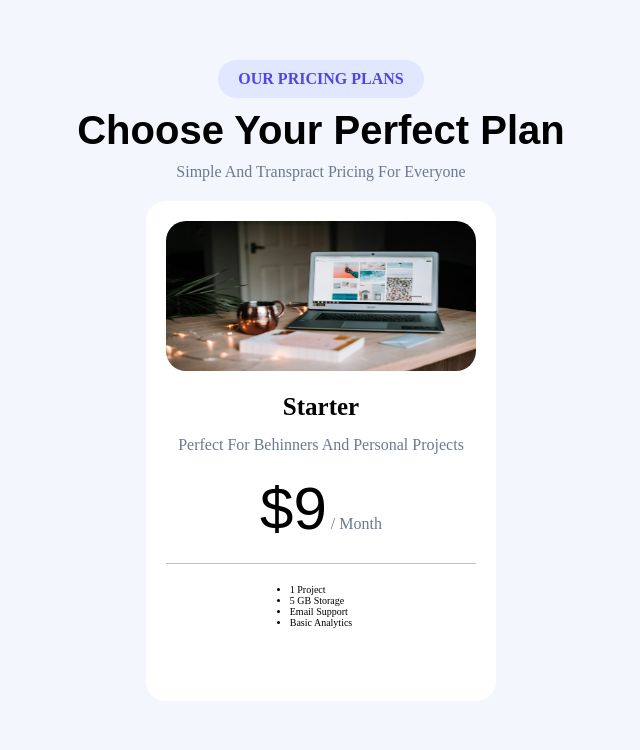
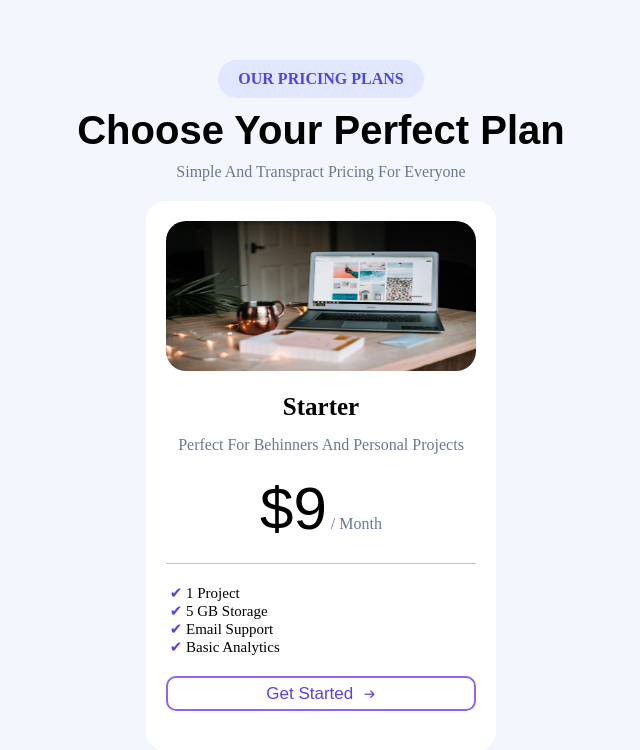
Before and after one commit to AKF-Web-Dev/solutions, a plain HTML site: page css/css-assignment-10/index.html in a window 1280 px wide. Shown: the whole page, without its empty margins (319-959 px from the left). Drawn offline with Linux system fonts and the light colour scheme.

Commit message:
the css assignment 13 has been created

```diff
--- a/css/css-assignment-10/index.html
+++ b/css/css-assignment-10/index.html
@@ -4,6 +4,15 @@
     <meta charset="UTF-8" />
     <meta name="viewport" content="width=device-width, initial-scale=1.0" />
     <link rel="stylesheet" href="style.css" />
+
+    <!-- font awesome cdn link -->
+    <link
+      rel="stylesheet"
+      href="https://cdnjs.cloudflare.com/ajax/libs/font-awesome/7.3.1/css/all.min.css"
+      integrity="sha512-QeR2VH+lsBE5LSAe1Q5EnTBbe7XTBubt8dG93Y7gidSgdMCr8nVqKcfKAMyN96SV8KDbZVTDXChatu5G2KQGzg=="
+      crossorigin="anonymous"
+      referrerpolicy="no-referrer"
+    />
     <title>CSS Assignment 10</title>
   </head>
   <body>
@@ -31,6 +40,7 @@
         </div>
         <div class="line"></div>
 
+        <div class="list-container">
           <ul>
             <li>1 Project</li>
             <li>5 GB Storage</li>
@@ -38,6 +48,9 @@
             <li>Basic Analytics</li>
           </ul>
         </div>
+
+        <button>Get Started <i class="fa-solid fa-arrow-right"></i></button>
+      </div>
     </main>
   </body>
 </html>
--- a/css/css-assignment-10/style.css
+++ b/css/css-assignment-10/style.css
@@ -62,7 +62,7 @@ p {
 
 .cards {
   margin-top: 20px;
-  height: 500px;
+  height: 550px;
   width: 350px;
   background-color: var(--card-background);
   padding: 20px;
@@ -105,3 +105,36 @@ figure img {
   background-color: silver;
   border-radius: 5px;
 }
+
+.list-container {
+  width: 100%;
+  padding-left: 20px;
+}
+ul {
+  display: flex;
+  flex-direction: column;
+  align-items: start;
+  list-style-type: "✔ ";
+}
+ul li {
+  font-size: 1.5rem;
+}
+
+ul li::marker {
+  color: var(--header-btn-font);
+}
+
+button {
+  height: 3.5rem;
+  width: 310px;
+  border-radius: 10px;
+  border: none;
+  border: 2px solid var(--border-color);
+  font-size: 1.7rem;
+  color: var(--pro-card-btn-background);
+  background-color: #fff;
+  display: flex;
+  align-items: center;
+  gap: 10px;
+  justify-content: center;
+}
```
Lines whose indentation alone changed are shown as unchanged.
